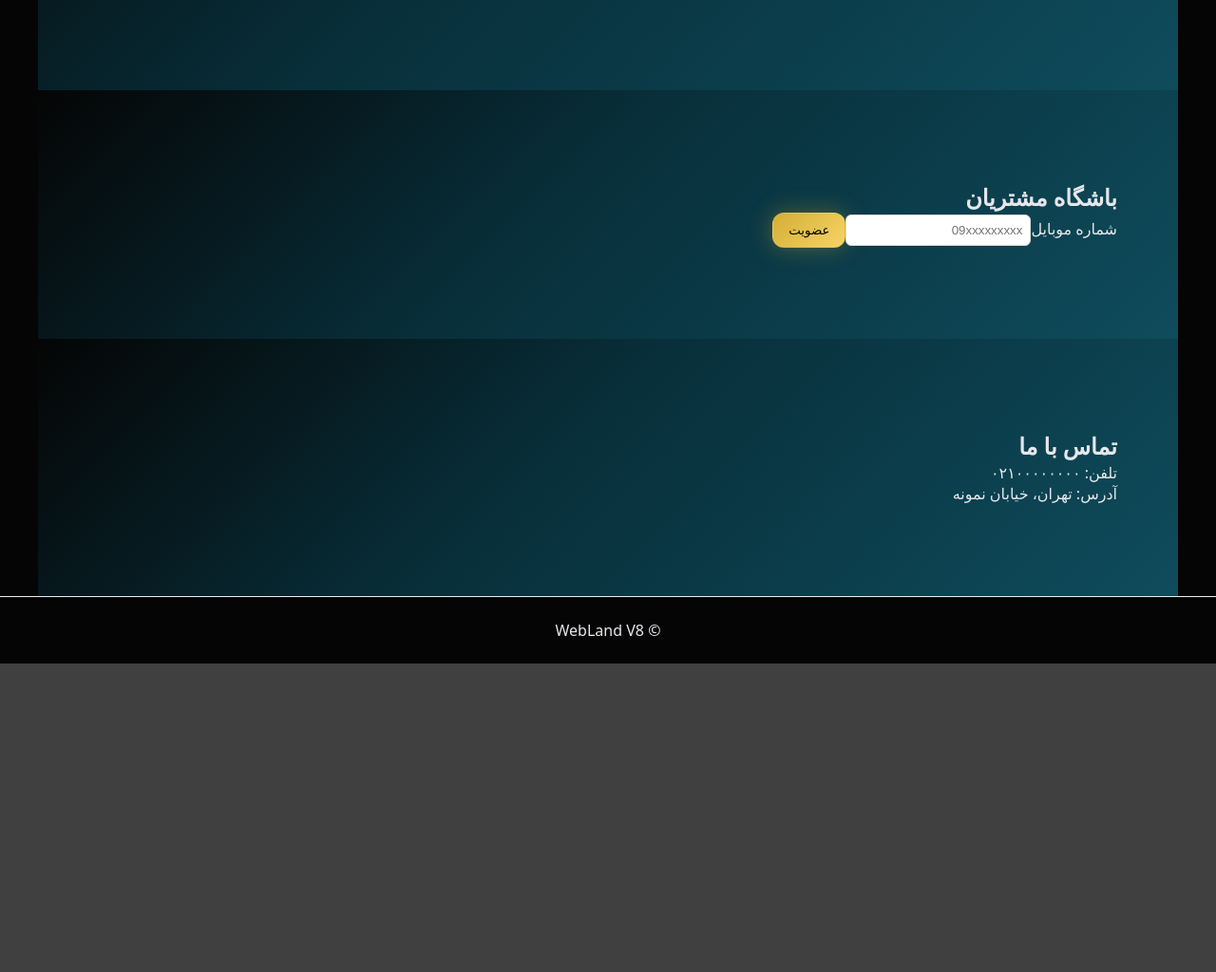
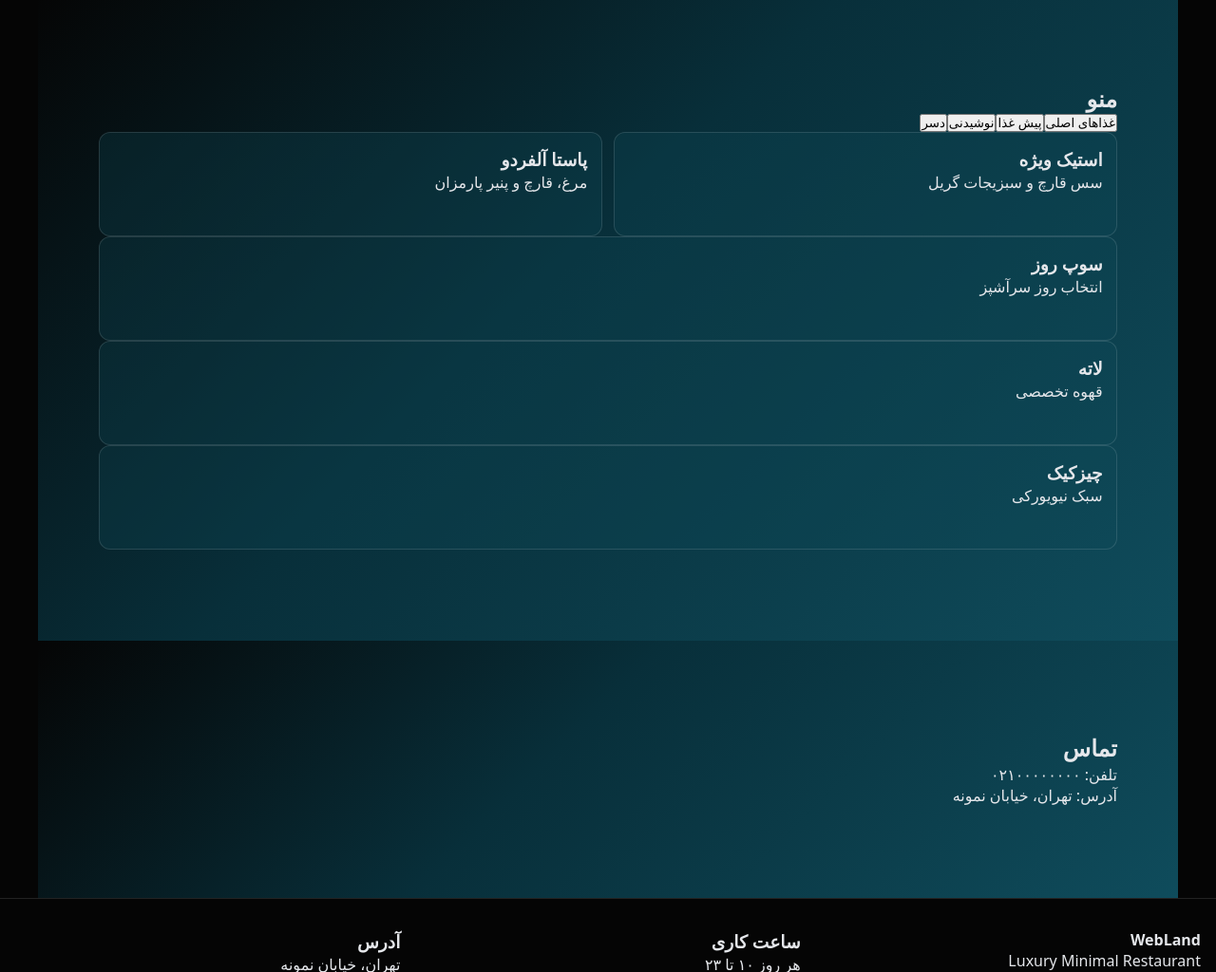
Before and after one commit to Hamedghz/KeyComplexRestaurant, a PHP site: page / in a window 1280 px wide. Shown: the part 1756-2780 px from the top of the page at 95% size. Before the commit the page ends 2455 px from the top, so only its background shows below. Run offline with PHP 8.4, Linux system fonts and the light colour scheme.

Commit message:
feat: implement V8 mobile-first landing architecture

```diff
--- a/assets/css/components/bottom-nav.css
+++ b/assets/css/components/bottom-nav.css
@@ -1,4 +1,5 @@
-.bottom-nav{position:fixed;bottom:0;inset-inline:0;display:flex;justify-content:space-around;background:rgba(5,5,5,.82);padding:.75rem;z-index:60;border-top:1px solid rgba(255,255,255,.08);backdrop-filter:blur(18px);-webkit-backdrop-filter:blur(18px)}
-.bottom-nav a{color:var(--white-muted);text-decoration:none}
+.bottom-nav{position:fixed;bottom:0;inset-inline:0;display:flex;justify-content:space-around;align-items:center;background:rgba(5,5,5,.82);padding:.6rem .5rem;z-index:60;border-top:1px solid rgba(255,255,255,.08);backdrop-filter:blur(18px)}
+.bottom-nav a{color:var(--white-muted);text-decoration:none;font-size:.85rem}
 .bottom-nav a.active{color:var(--gold-primary)}
-@media (min-width: 992px){.bottom-nav{display:none}}
+.bottom-nav a.is-home{background:rgba(255,255,255,.15);width:3rem;height:3rem;border-radius:50%;display:inline-flex;align-items:center;justify-content:center;margin-top:-1.1rem;border:1px solid rgba(255,255,255,.22)}
+@media (min-width:992px){.bottom-nav{display:none}}
--- a/assets/css/layout/footer.css
+++ b/assets/css/layout/footer.css
@@ -1 +1,3 @@
-footer{padding:24px;text-align:center;border-top:1px solid #eee}
+.footer{display:grid;grid-template-columns:1fr;gap:1rem;padding:2rem 1rem 6rem;border-top:1px solid rgba(255,255,255,.12)}
+.footer img{width:100%;max-width:280px;height:auto;object-fit:cover;border-radius:12px}
+@media (min-width:992px){.footer{grid-template-columns:repeat(3,1fr);padding-bottom:2rem}}
--- a/assets/css/layout/header.css
+++ b/assets/css/layout/header.css
@@ -1,4 +1,5 @@
-.header{position:fixed;top:0;inset-inline:0;backdrop-filter:blur(18px);-webkit-backdrop-filter:blur(18px);background:rgba(5,5,5,.55);border-bottom:1px solid rgba(255,255,255,.08);z-index:50;transition:box-shadow .3s}
-.header.is-scrolled{box-shadow:var(--glass-shadow)}
+.header{position:fixed;top:0;inset-inline:0;backdrop-filter:blur(18px);background:rgba(5,5,5,.55);border-bottom:1px solid rgba(255,255,255,.08);z-index:50}
 .header__nav{display:flex;justify-content:space-between;align-items:center;padding:1rem}
-.header__links{display:flex;gap:1rem}
+.header__brand{font-size:clamp(1rem,2.5vw,1.4rem)}
+.header__links{display:none;gap:1rem}
+@media (min-width:992px){.header__links{display:flex}}
--- a/assets/css/pages/home.css
+++ b/assets/css/pages/home.css
@@ -1,13 +1,15 @@
 .hero{min-height:100svh}
 .carousel{position:relative;overflow:hidden}
 .carousel::after{content:"";position:absolute;inset:0;background:var(--hero-overlay);pointer-events:none}
-.carousel-track{display:flex;transition:transform .5s ease;will-change:transform}
+.carousel-track{display:flex;transition:transform .5s ease}
 .carousel-slide{min-width:100%;position:relative}
-.carousel-slide img{width:100%;height:100svh;object-fit:cover;aspect-ratio:16/9}
-.carousel-slide h1{position:absolute;bottom:2rem;right:2rem;color:var(--white-primary);background:var(--caption-glass);backdrop-filter:blur(18px);-webkit-backdrop-filter:blur(18px);border:1px solid var(--glass-border);box-shadow:var(--glass-shadow);padding:.75rem 1rem;border-radius:var(--radius);z-index:1}
-.carousel__controls{position:absolute;inset:auto 1rem 1rem auto;display:flex;gap:.5rem;z-index:1}
-.section{padding:4rem 1rem;background:var(--signature-gradient);color:var(--white-soft)}
-.gallery{display:grid;grid-template-columns:repeat(auto-fit,minmax(180px,1fr));gap:.75rem}
-.gallery img{width:100%;aspect-ratio:4/3;object-fit:cover}
-.tab-panel{display:none}
-.tab-panel.is-active{display:block}
+.carousel-slide img{width:100%;height:100svh;object-fit:cover}
+.hero-card{position:absolute;bottom:12%;right:5%;z-index:2;max-width:min(88vw,420px);background:var(--caption-glass);backdrop-filter:blur(14px);padding:1rem;border:1px solid var(--glass-border);border-radius:var(--radius)}
+.hero-actions{display:flex;gap:.5rem;margin-top:.75rem}
+.section{padding:clamp(3rem,6vw,5rem) 1rem;background:var(--signature-gradient);color:var(--white-soft)}
+.social-links{display:flex;gap:.8rem;flex-wrap:wrap;margin:.8rem 0}
+.about-grid{display:grid;gap:1rem}
+.about-grid img{width:100%;aspect-ratio:4/3;object-fit:cover;border-radius:12px}
+.menu-grid{display:grid;grid-template-columns:repeat(auto-fit,minmax(180px,1fr));gap:.8rem}
+.menu-card{background:var(--caption-glass);border:1px solid var(--glass-border);padding:.9rem;border-radius:12px;min-height:110px}
+@media (min-width:992px){.about-grid{grid-template-columns:1fr 1fr;align-items:center}}
--- a/index.html
+++ b/index.html
@@ -4,14 +4,7 @@
   <meta charset="utf-8" />
   <meta name="viewport" content="width=device-width, initial-scale=1, viewport-fit=cover" />
   <title>WebLand V8 | رستوران مدرن</title>
-  <meta name="description" content="وب‌لند V8، صفحه فرود مدرن رستوران با تمرکز بر سرعت، تجربه موبایل و دسترس‌پذیری." />
-  <meta name="keywords" content="رستوران, کافه, منو, رزرو, WebLand" />
-  <link rel="canonical" href="https://webland.example" />
-  <meta property="og:title" content="WebLand V8" />
-  <meta property="og:description" content="صفحه فرود حرفه‌ای رستوران با معماری ماژولار." />
-  <meta property="og:image" content="/public/social-preview.jpg" />
-  <meta property="og:type" content="website" />
-  <meta name="twitter:card" content="summary_large_image" />
+  <meta name="description" content="صفحه فرود لوکس مینیمال رستوران با تمرکز موبایل‌محور، ناوبری سریع و فیلتر منو." />
   <link rel="stylesheet" href="/assets/css/base/variables.css" />
   <link rel="stylesheet" href="/assets/css/base/reset.css" />
   <link rel="stylesheet" href="/assets/css/base/typography.css" />
@@ -22,12 +15,10 @@
   <link rel="stylesheet" href="/assets/css/components/buttons.css" />
   <link rel="stylesheet" href="/assets/css/components/cards.css" />
   <link rel="stylesheet" href="/assets/css/components/tabs.css" />
-  <link rel="stylesheet" href="/assets/css/components/gallery.css" />
   <link rel="stylesheet" href="/assets/css/components/forms.css" />
   <link rel="stylesheet" href="/assets/css/components/bottom-nav.css" />
   <link rel="stylesheet" href="/assets/css/pages/home.css" />
   <link rel="stylesheet" href="/assets/css/responsive.css" />
-  <script type="application/ld+json">{"@context":"https://schema.org","@type":"Restaurant","name":"WebLand V8","telephone":"+98-21-0000-0000","address":{"@type":"PostalAddress","streetAddress":"تهران، خیابان نمونه"}}</script>
 </head>
 <body>
   <a class="skip-link" href="#main">رفتن به محتوا</a>
@@ -35,29 +26,52 @@
     <nav class="header__nav" aria-label="منوی اصلی">
       <a href="#home" class="header__brand">WebLand</a>
       <ul class="header__links">
-        <li><a href="#about">درباره</a></li><li><a href="#menu">منو</a></li><li><a href="#gallery">گالری</a></li><li><a href="#contact">تماس</a></li>
+        <li><a href="#home">خانه</a></li><li><a href="#about">معرفی</a></li><li><a href="#menu">منو</a></li><li><a href="#contact">تماس</a></li>
       </ul>
     </nav>
   </header>
+
   <main id="main">
     <section id="home" class="hero" aria-label="Hero">
       <div class="carousel" data-carousel>
         <div class="carousel-track">
-          <article class="carousel-slide"><img data-src="/assets/images/slide1.jpg" alt="غذا ۱" loading="lazy" decoding="async" /><h1>طعم متفاوت</h1></article>
-          <article class="carousel-slide"><img data-src="/assets/images/slide2.jpg" alt="غذا ۲" loading="lazy" decoding="async" /><h1>کیفیت روز</h1></article>
-          <article class="carousel-slide"><img data-src="/assets/images/slide3.jpg" alt="غذا ۳" loading="lazy" decoding="async" /><h1>فضای مدرن</h1></article>
+          <article class="carousel-slide"><img data-src="/assets/images/slide1.jpg" alt="فضای داخلی" loading="lazy" decoding="async" /><div class="hero-card"><h1>WebLand Restaurant</h1><p>تجربه لوکس مینیمال با طعم حرفه‌ای.</p><div class="hero-actions"><a class="btn" href="#menu">مشاهده منو</a><a class="btn btn--ghost" href="#contact">تماس با ما</a></div></div></article>
+          <article class="carousel-slide"><img data-src="/assets/images/slide2.jpg" alt="غذا" loading="lazy" decoding="async" /><div class="hero-card"><h2>مواد اولیه تازه</h2><p>منوی فصلی با کیفیت پایدار و ارائه سریع.</p><div class="hero-actions"><a class="btn" href="#menu">مشاهده منو</a><a class="btn btn--ghost" href="#contact">تماس با ما</a></div></div></article>
+          <article class="carousel-slide"><img data-src="/assets/images/slide3.jpg" alt="کافی شاپ" loading="lazy" decoding="async" /><div class="hero-card"><h2>کافی‌شاپ تخصصی</h2><p>بار گرم و سرد با استاندارد باریستا.</p><div class="hero-actions"><a class="btn" href="#menu">مشاهده منو</a><a class="btn btn--ghost" href="#contact">تماس با ما</a></div></div></article>
         </div>
-        <div class="carousel__controls"><button class="carousel-prev" aria-label="اسلاید قبلی">‹</button><button class="carousel-next" aria-label="اسلاید بعدی">›</button></div>
       </div>
     </section>
-    <section id="about" class="section"><h2>درباره ما</h2><p>رستورانی مدرن با منوی فصلی و مواد اولیه تازه.</p></section>
-    <section id="menu" class="section"><h2>منو</h2><div class="tabs" data-tabs><button role="tab" aria-selected="true" data-tab="main">غذا اصلی</button><button role="tab" data-tab="starter">پیش‌غذا</button><button role="tab" data-tab="drink">نوشیدنی</button><button role="tab" data-tab="dessert">دسر</button></div><div class="tab-panel is-active" data-panel="main">کباب، پاستا</div><div class="tab-panel" data-panel="starter">سوپ، سالاد</div><div class="tab-panel" data-panel="drink">قهوه، اسموتی</div><div class="tab-panel" data-panel="dessert">چیزکیک، تیرامیسو</div></section>
-    <section id="gallery" class="section"><h2>گالری</h2><div class="gallery"><img src="/assets/images/slide1.jpg" alt="گالری ۱" loading="lazy" decoding="async" /><img src="/assets/images/slide2.jpg" alt="گالری ۲" loading="lazy" decoding="async" /><img src="/assets/images/slide3.jpg" alt="گالری ۳" loading="lazy" decoding="async" /></div></section>
-    <section id="club" class="section"><h2>باشگاه مشتریان</h2><form data-club-form><label for="phone">شماره موبایل</label><input id="phone" name="phone" inputmode="numeric" placeholder="09xxxxxxxxx" /><button class="btn" type="submit">عضویت</button><p data-form-message aria-live="polite"></p></form></section>
-    <section id="contact" class="section"><h2>تماس با ما</h2><p>تلفن: ۰۲۱۰۰۰۰۰۰۰۰</p><p>آدرس: تهران، خیابان نمونه</p></section>
+
+    <section id="social" class="section social-section">
+      <h2>ارتباط سریع</h2>
+      <div class="social-links"><a href="#">اینستاگرام</a><a href="#">واتساپ</a><a href="#">تلگرام</a></div>
+      <form data-club-form class="lead-form"><label for="phone">شماره موبایل</label><input id="phone" name="phone" inputmode="numeric" placeholder="09xxxxxxxxx" /><button class="btn" type="submit">ثبت</button><p data-form-message aria-live="polite"></p></form>
+    </section>
+
+    <section id="about" class="section about-grid">
+      <div><h2>درباره ما</h2><p>WebLand یک تجربه رستورانی خانوادگی با هویت کافی‌شاپ تخصصی است.</p><ul><li>مواد اولیه تازه</li><li>محیط خانوادگی</li><li>کافی‌شاپ تخصصی</li></ul></div>
+      <img src="/assets/images/slide1.jpg" alt="معرفی رستوران" loading="lazy" decoding="async" />
+    </section>
+
+    <section id="menu" class="section">
+      <h2>منو</h2>
+      <div class="tabs" data-tabs><button role="tab" aria-selected="true" data-tab="main">غذاهای اصلی</button><button role="tab" data-tab="starter">پیش غذا</button><button role="tab" data-tab="drink">نوشیدنی</button><button role="tab" data-tab="dessert">دسر</button></div>
+      <div class="tab-panel is-active menu-grid" data-panel="main"><article class="menu-card"><h3>استیک ویژه</h3><p>سس قارچ و سبزیجات گریل</p></article><article class="menu-card"><h3>پاستا آلفردو</h3><p>مرغ، قارچ و پنیر پارمزان</p></article></div>
+      <div class="tab-panel menu-grid" data-panel="starter"><article class="menu-card"><h3>سوپ روز</h3><p>انتخاب روز سرآشپز</p></article></div>
+      <div class="tab-panel menu-grid" data-panel="drink"><article class="menu-card"><h3>لاته</h3><p>قهوه تخصصی</p></article></div>
+      <div class="tab-panel menu-grid" data-panel="dessert"><article class="menu-card"><h3>چیزکیک</h3><p>سبک نیویورکی</p></article></div>
+    </section>
+
+    <section id="contact" class="section"><h2>تماس</h2><p>تلفن: ۰۲۱۰۰۰۰۰۰۰۰</p><p>آدرس: تهران، خیابان نمونه</p></section>
   </main>
-  <footer class="footer"><p>© WebLand V8</p></footer>
-  <nav class="bottom-nav" data-bottom-nav aria-label="ناوبری موبایل"><a href="#home" data-target="#home">خانه</a><a href="#about" data-target="#about">درباره</a><a href="#menu" data-target="#menu">منو</a><a href="#contact" data-target="#contact">تماس</a></nav>
+
+  <footer class="footer">
+    <div><strong>WebLand</strong><p>Luxury Minimal Restaurant</p></div>
+    <div><h3>ساعت کاری</h3><p>هر روز ۱۰ تا ۲۳</p></div>
+    <div><h3>آدرس</h3><p>تهران، خیابان نمونه</p><img src="/assets/images/map-placeholder.jpg" alt="نقشه" /></div>
+  </footer>
+
+  <nav class="bottom-nav" data-bottom-nav aria-label="ناوبری موبایل"><a href="#about" data-target="#about">معرفی</a><a href="#menu" data-target="#menu">منو</a><a class="is-home" href="#home" data-target="#home">خانه</a><a href="#contact" data-target="#contact">تماس</a><a href="#social" data-target="#social">شبکه‌ها</a></nav>
   <script type="module" src="/assets/js/app.js"></script>
 </body>
 </html>
```
